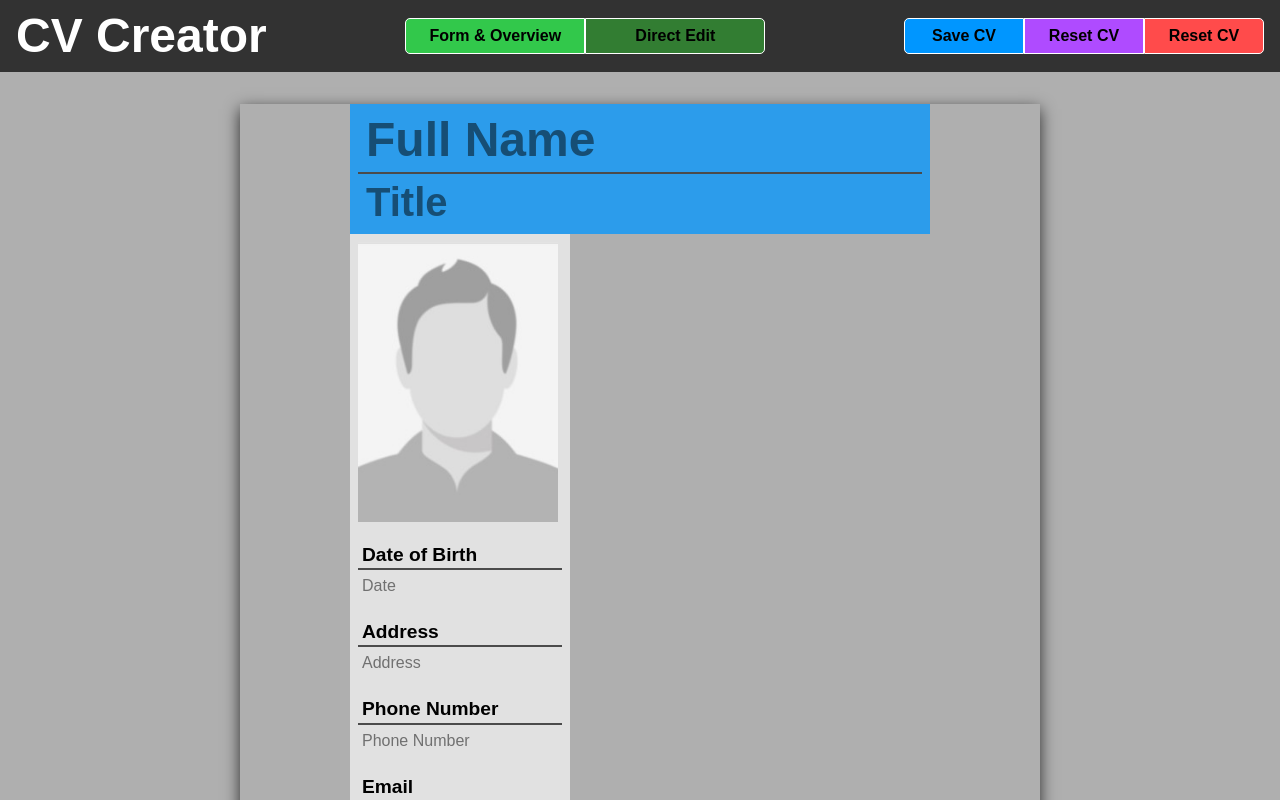
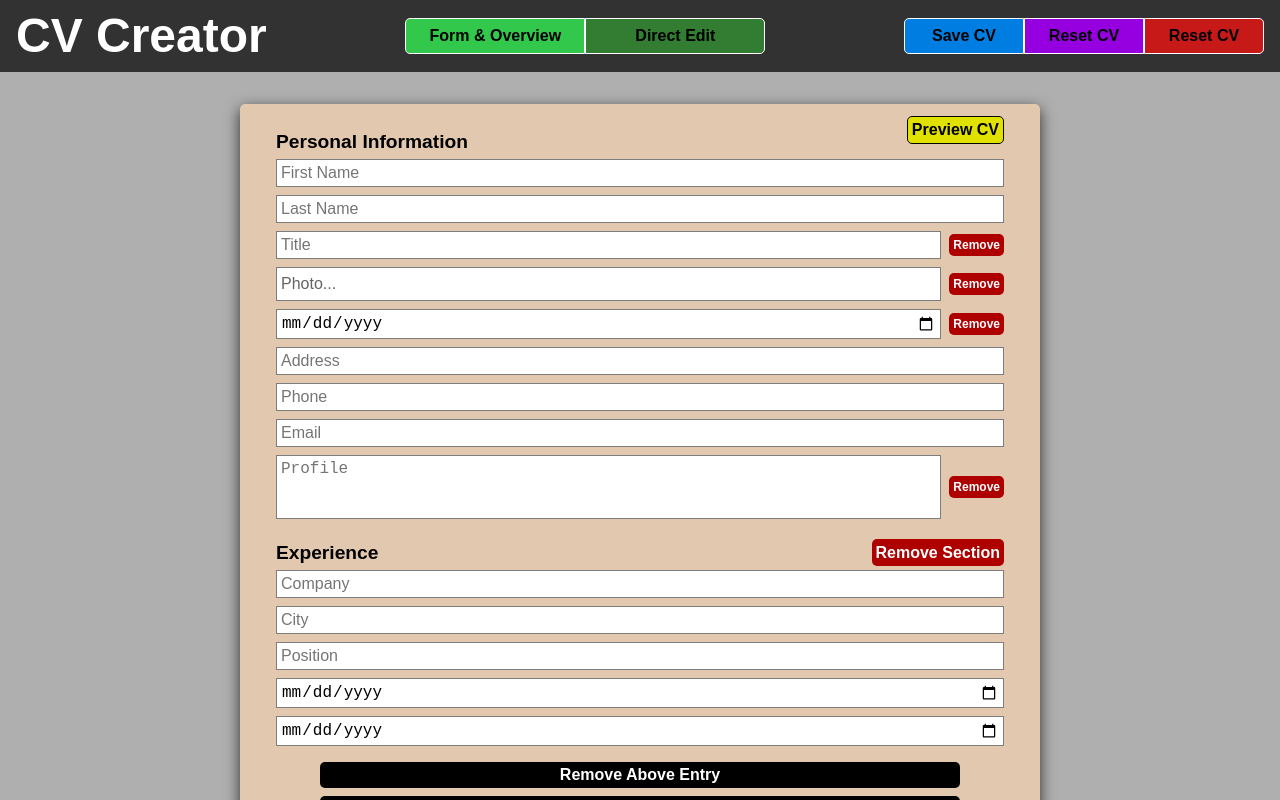
Before and after one commit to gizinski-jacek/cv-project-react, a React (Create React App) app: page / in a window 1280 px wide. Both pictures are taken after a click on the button 495 px from the left and 36 px from the top of the page. Shown: the top 800 px of the page. Built offline with nearby package versions, Linux system fonts and the light colour scheme.

Commit message:
Adjusting, updating, adding and cleaning up styling.

```diff
--- a/src/App.css
+++ b/src/App.css
@@ -3,15 +3,31 @@
 	font-family: Arial, Helvetica, sans-serif;
 }
 
+* {
+	box-sizing: border-box;
+}
+
 #root {
-	height: 100vh;
+	min-height: 100vh;
 	display: flex;
 	flex-direction: column;
 }
 
 button {
+	display: block;
 	font-family: sans-serif;
 	cursor: pointer;
+	transition: 0.25s ease-in-out;
+	text-transform: capitalize;
+	text-align: center;
+}
+
+button:hover {
+	filter: brightness(110%);
+}
+
+button:active {
+	filter: brightness(125%);
 }
 
 .header {
@@ -21,6 +37,7 @@ button {
 	padding: 0.5rem;
 	color: rgb(255, 255, 255);
 	background-color: rgb(50, 50, 50);
+	user-select: none;
 }
 
 .header h1 {
@@ -34,6 +51,7 @@ button {
 	display: flex;
 	justify-content: center;
 	background-color: rgb(175, 175, 175);
+	position: relative;
 }
 
 .mode {
@@ -49,10 +67,6 @@ button {
 	font-weight: 600;
 	background-color: rgb(50, 125, 50);
 	border: 1px solid rgb(255, 255, 255);
-}
-
-.mode button:hover {
-	background-color: rgb(50, 150, 50);
 }
 
 #formOverviewBtn {
@@ -71,8 +85,14 @@ button {
 	content: 'Direct Edit';
 }
 
-.activeMode {
-	background-color: rgb(50, 200, 75) !important;
+button.activeMode {
+	background-color: rgb(50, 200, 75);
+}
+
+button.activeMode:hover,
+button.activeMode:active {
+	filter: unset;
+	cursor: initial;
 }
 
 .dataControls {
@@ -90,11 +110,7 @@ button {
 }
 
 #printCV {
-	background-color: rgb(175, 75, 255);
-}
-
-#printCV:hover {
-	background-color: rgb(200, 100, 255);
+	background-color: rgb(150, 0, 225);
 }
 
 #printCV:after {
@@ -102,7 +118,7 @@ button {
 }
 
 #saveCV {
-	background-color: rgb(0, 150, 255);
+	background-color: rgb(0, 125, 225);
 	border-radius: 5px 0 0 5px;
 }
 
@@ -110,17 +126,9 @@ button {
 	content: 'Save CV';
 }
 
-#saveCV:hover {
-	background-color: rgb(0, 175, 255);
-}
-
 #resetCV {
-	background-color: rgb(255, 75, 75);
+	background-color: rgb(200, 25, 25);
 	border-radius: 0 5px 5px 0;
-}
-
-#resetCV:hover {
-	background-color: rgb(255, 100, 100);
 }
 
 #resetCV:after {
@@ -133,6 +141,11 @@ button {
 	width: 100%;
 }
 
+.formOverviewMode input,
+.formOverviewMode textarea {
+	width: 100%;
+}
+
 .directEditMode {
 	width: 100%;
 	margin: 0 auto;
@@ -140,8 +153,16 @@ button {
 
 .directEditMode .headerCV,
 .directEditMode .leftPanelCV,
-.directEditMode .rightPanelCV {
+.directEditMode .profile,
+.item {
 	cursor: pointer;
+}
+
+.directEditMode .headerCV.editing,
+.directEditMode .leftPanelCV.editing,
+.directEditMode .profile.editing,
+.item.editing {
+	cursor: initial;
 }
 
 .overview,
@@ -150,22 +171,57 @@ button {
 	flex-direction: column;
 	align-items: center;
 	margin: 2rem auto;
-	box-sizing: border-box;
 	box-shadow: 0 5px 15px rgba(0, 0, 0, 0.75);
 }
 
 .overview {
-	position: sticky;
-	top: 1rem;
 	height: fit-content;
 	width: 800px;
+	background-color: rgb(255, 255, 255);
+}
+
+.overview-wrapper {
+	position: fixed;
+	top: 0;
+	left: 0;
+	right: 0;
+	bottom: 0;
+	z-index: -10;
+	opacity: 0;
+	transition: 0.25s ease-in-out;
+	background-color: rgba(0, 0, 0, 0.5);
+	overflow: scroll;
+}
+
+.overview-wrapper.show {
+	z-index: 10;
+	opacity: 1;
 }
 
 .dataForm {
-	width: 500px;
+	min-width: 500px;
 	padding: 0.5rem 2rem;
 	background-color: rgb(225, 200, 175);
 	border-radius: 5px;
+	position: relative;
+}
+
+.previewCVBtn {
+	position: absolute;
+	top: 0.75rem;
+	right: 2.25rem;
+	padding: 0.25rem;
+	font-size: 1rem;
+	font-weight: 600;
+	background-color: rgb(225, 225, 0);
+	border: 1px solid rgb(0, 0, 0);
+	border-radius: 5px;
+	transition: none;
+}
+
+.previewCVBtn.fixed {
+	position: fixed;
+	right: 1rem;
 }
 
 h1,
@@ -201,11 +257,19 @@ p {
 	margin: 0.5rem 0.25rem;
 }
 
-.mainCVBody {
+.mainCV {
+	print-color-adjust: exact;
+	display: flex;
+	flex-direction: column;
+	min-height: 1000px;
+	width: 100%;
+}
+
+.cvBody {
+	flex: 1;
 	display: flex;
 	justify-content: space-between;
 	width: 100%;
-	background-color: rgb(53, 45, 45);
 }
 
 .headerCV {
@@ -215,18 +279,26 @@ p {
 	height: 130px;
 	width: 100%;
 	padding: 0.5rem;
-	background-color: rgba(0, 150, 255, 0.75);
-	box-sizing: border-box;
+	background-color: rgb(0, 160, 230);
+}
+
+.formOverviewMode .removePersonalSectionBtnInCV {
+	margin: 0.25rem;
+}
+
+.headerCV .removePersonalSectionBtnInCV {
+	margin-left: 3rem;
 }
 
 .leftPanelCV,
 .rightPanelCV {
-	min-height: 800px;
-	box-sizing: border-box;
+	position: relative;
+	padding: 0.5rem;
 }
 
 .leftPanelCV {
-	width: 220px;
+	width: 240px;
+	height: fit-content;
 	background-color: rgb(225, 225, 225);
 }
 
@@ -234,15 +306,18 @@ p {
 	padding: 0.5rem;
 }
 
+.photoBtn {
+	margin: auto;
+}
+
 .rightPanelCV {
-	width: 580px;
-	padding: 0.5rem;
-	background-color: rgb(255, 255, 255);
+	flex: 1;
 }
 
 .experience,
 .education {
 	margin: 1rem 0;
+	position: relative;
 }
 
 .experience p,
@@ -250,7 +325,7 @@ p {
 	width: 50%;
 }
 
-.description,
+.profile,
 .item {
 	display: flex;
 	flex-direction: column;
@@ -259,8 +334,10 @@ p {
 }
 
 img {
-	height: 280px;
-	width: 200px;
+	display: block;
+	height: auto;
+	width: 160px;
+	margin: auto;
 }
 
 span.date {
@@ -292,7 +369,35 @@ form {
 
 section {
 	width: 100%;
-	margin-top: 0.5rem;
+	margin-top: 1rem;
+}
+
+section > div {
+	display: flex;
+	justify-content: space-between;
+}
+
+.removeSectionBtnInForm {
+	padding: 0.25rem;
+	margin: 0 0.25rem;
+	font-size: 1rem;
+	font-weight: 600;
+	color: rgb(255, 255, 255);
+	background-color: rgb(175, 0, 0);
+	border: none;
+	border-radius: 5px;
+}
+
+.addSectionInForm {
+	padding: 0.25rem;
+	margin: 0.25rem 3rem;
+	font-size: 1rem;
+	font-weight: 600;
+	color: rgb(255, 255, 255);
+	background-color: rgb(25, 175, 0);
+	border: none;
+	border-radius: 5px;
+	width: 75%;
 }
 
 label {
@@ -301,19 +406,19 @@ label {
 }
 
 input,
-textarea {
-	width: 100%;
+textarea,
+label p,
+span[name='photo'] {
 	padding: 0.25rem;
 	margin: 0.25rem;
-	box-sizing: border-box;
 }
 
 textarea {
 	resize: none;
 }
 
-.deleteBtnInForm,
-.addBtnInForm {
+.removeEntryBtnInForm,
+.addEntryBtnInForm {
 	padding: 0.25rem;
 	margin: 0.25rem 3rem;
 	font-size: 1rem;
@@ -322,28 +427,35 @@ textarea {
 	background-color: rgb(0, 0, 0);
 	border: none;
 	border-radius: 5px;
-	box-sizing: border-box;
 }
 
-.deleteBtnInForm {
+.removeEntryBtnInForm {
 	margin-top: 0.75rem;
 }
 
-.deleteBtnInForm:hover,
-.addBtnInForm:hover {
-	background-color: rgba(0, 0, 0, 0.75);
+.removeEntryBtnInForm:hover,
+.addEntryBtnInForm:hover {
+	background-color: rgb(35, 35, 35);
+}
+
+.removeEntryBtnInForm:active,
+.addEntryBtnInForm:active {
+	background-color: rgb(50, 50, 50);
 }
 
 input,
 textarea,
 label p,
 span[name='photo'] {
-	width: 100%;
-	margin: 0.25rem;
-	padding: 0.25rem;
 	font-size: 1rem;
 	background-color: rgb(255, 255, 255);
 	border: 1px solid rgb(125, 125, 125);
+}
+
+span[name='photo'] {
+	color: rgb(100, 100, 100);
+	width: 100%;
+	padding: 0.5rem 0.25rem;
 }
 
 input[name='photo'] {
@@ -367,7 +479,7 @@ input[name='photo'] {
 	width: 195px;
 }
 
-.leftPanelCV.editing button {
+.leftPanelCV.editing .photoBtn {
 	padding: 0;
 	background-color: rgba(255, 255, 255, 0);
 	border: none;
@@ -394,35 +506,73 @@ input[name='photo'] {
 	width: 50%;
 }
 
-.description.editing textarea {
-	width: 550px;
+#addExpSectionBtnInCV,
+#addEduSectionBtnInCV {
+	display: none;
+	position: static;
+	margin: 1rem auto;
+	right: 1rem;
+	padding: 0.25rem;
+	font-weight: 600;
+	color: rgb(255, 255, 255);
+	background-color: rgb(25, 175, 0);
+	border: none;
+	border-radius: 5px;
 }
 
-.addBtnInCV {
-	display: none;
-	position: absolute;
-	right: 0.5rem;
+.addPersonalSectionBtnInCV {
+	padding: 0.25rem;
+	margin: 0.25rem auto;
+	font-weight: 600;
+	color: rgb(255, 255, 255);
+	background-color: rgb(25, 175, 0);
+	border: 2px solid black;
+	border-radius: 5px;
 }
 
-.deleteBtnInCV {
+#expSectionBtns,
+#eduSectionBtns {
+	display: none;
+	align-items: center;
+	position: absolute;
+	right: 0;
+	top: -0.5rem;
+}
+
+.removeEntryBtnInCV {
 	position: absolute;
 	bottom: 1rem;
 	right: 0;
 }
 
-.addBtnInCV,
-.deleteBtnInCV {
+.addEntryBtnInCV,
+.removeSectionBtnInCV,
+.removeEntryBtnInCV,
+.removePersonalSectionBtnInCV {
 	margin: 0.25rem;
+	padding: 0.25rem;
+	font-size: 0.75rem;
 	font-weight: 600;
 	color: rgb(255, 255, 255);
 	background-color: rgb(0, 0, 0);
-	border: 1px solid rgb(0, 0, 0);
+	border: none;
 	border-radius: 5px;
 }
 
-.addBtnInCV:hover,
-.deleteBtnInCV:hover {
-	background-color: rgba(0, 0, 0, 0.75);
+.removeSectionBtnInCV,
+.removeEntryBtnInCV,
+.removePersonalSectionBtnInCV {
+	padding: 0.25rem;
+	background-color: rgb(175, 0, 0);
+	margin: 0.5rem auto;
+}
+
+.addEntryBtnInCV:hover {
+	background-color: rgb(35, 35, 35);
+}
+
+.addEntryBtnInCV:active {
+	background-color: rgb(50, 50, 50);
 }
 
 .footer {
@@ -461,7 +611,8 @@ input[name='photo'] {
 	}
 
 	.dataForm {
-		width: 800px;
+		width: 75vw;
+		max-width: 800px;
 	}
 }
 
```
